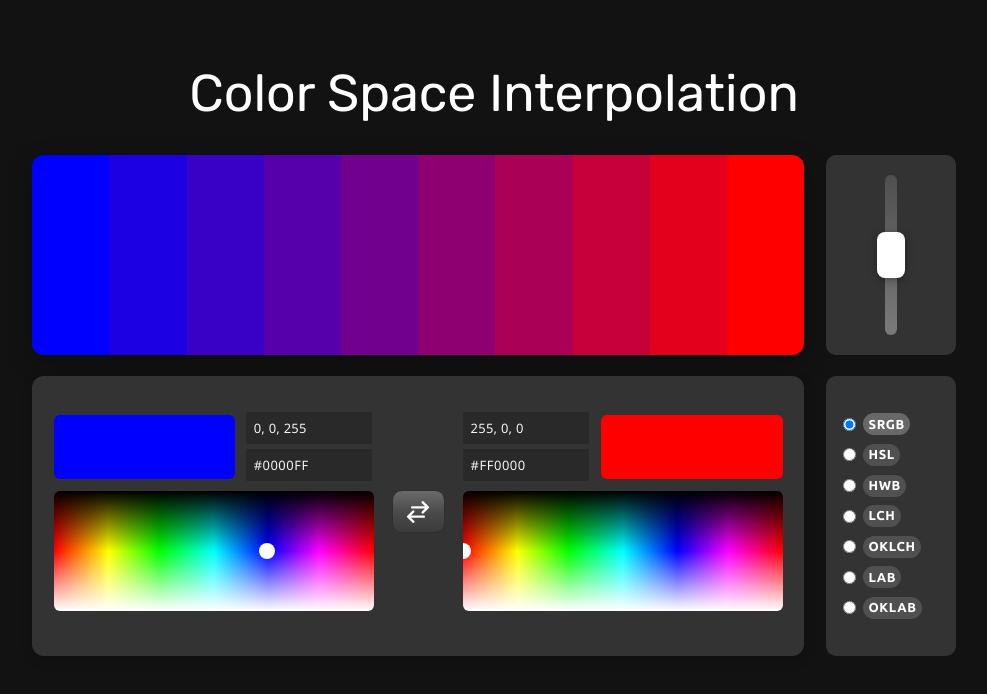
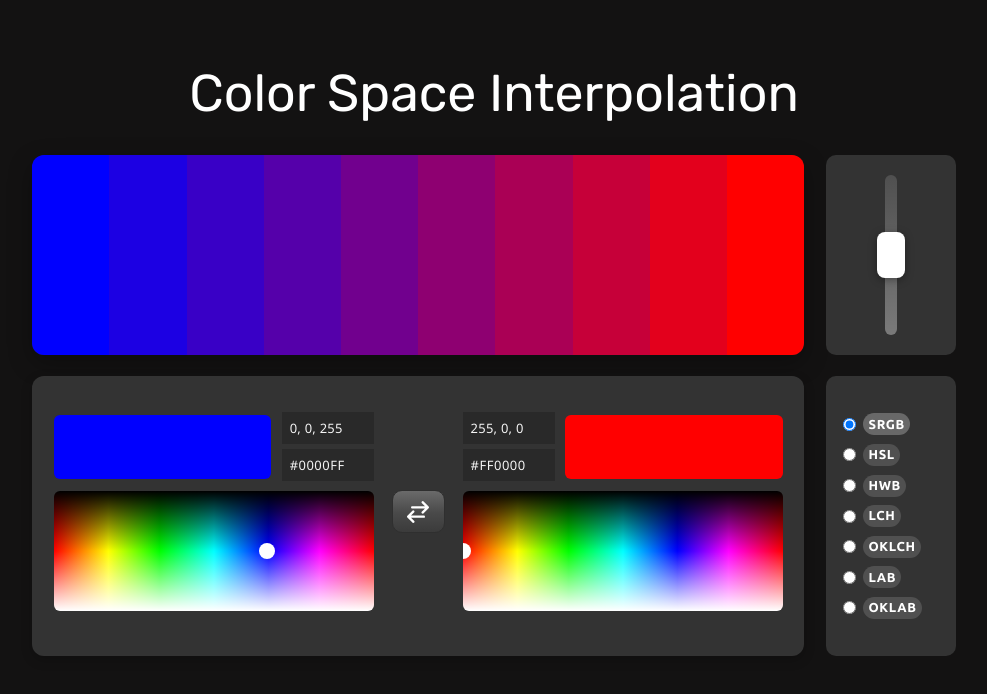
Before and after one commit to ofsound/gemini-colors, a React (Vite) app: page / in a window 1280 px wide. Shown: the top 694 px of the page, without its empty margins (146-1133 px from the left). Built offline with nearby package versions, Linux system fonts and the light colour scheme; a web font is replaced by a local one.

Commit message:
Design tweaks

```diff
--- a/src/index.css
+++ b/src/index.css
@@ -542,14 +542,16 @@ input[type="range"] {
   flex-direction: column;
   align-items: stretch;
   gap: 0.35rem;
-  width: 128px;
+  width: 92px;
+  max-width: 92px;
   flex-shrink: 0;
   min-width: 0;
 }
 
 .chrome-rgb-input {
-  width: 110px;
+  width: 100%;
   max-width: 100%;
+  box-sizing: border-box;
   height: 32px;
   padding: 0 0.55rem;
   border: 0;
@@ -570,8 +572,9 @@ input[type="range"] {
 }
 
 .chrome-hex-input {
-  width: 110px;
+  width: 100%;
   max-width: 100%;
+  box-sizing: border-box;
   height: 32px;
   padding: 0 0.55rem;
   border: 0;
```
Also changed, not shown: src/App.tsx (+1 -10 lines).
